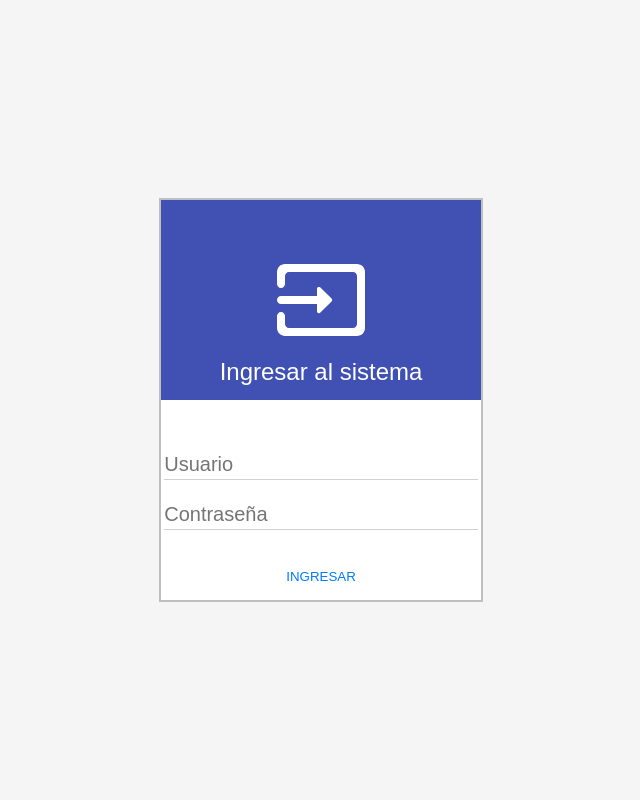
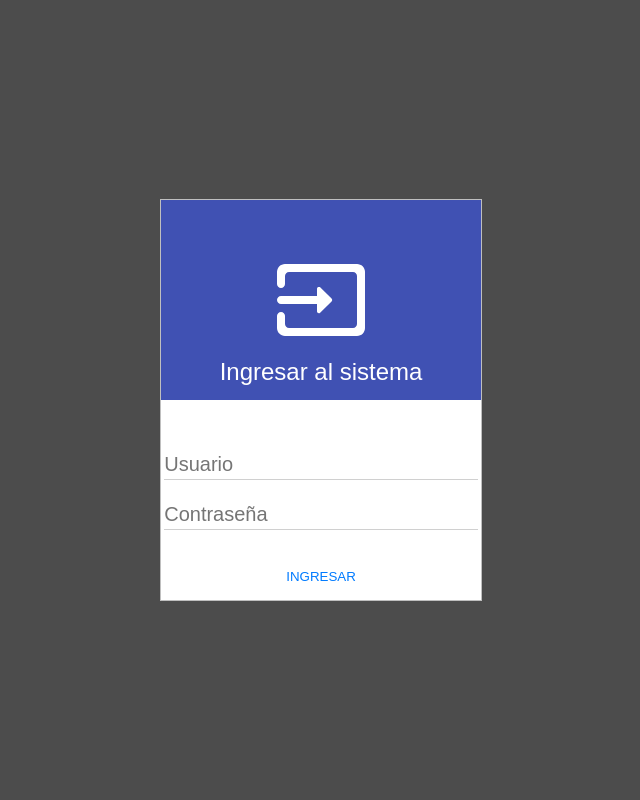
Before and after one commit to LucioTrucco/SistemaSeguimientoCapacitaciones, a Flask app: page / in a window 1280 px wide. Shown: the whole page, without its empty margins (319-959 px from the left). Run offline with Flask 2, Linux system fonts and the light colour scheme.

Commit message:
Estilos login.

```diff
--- a/Codigo/app/static/css/styles.css
+++ b/Codigo/app/static/css/styles.css
@@ -113,7 +113,7 @@ body,head{
 	padding: 0;
 	width: 320px;
 	height: 400px;
-	border: 2px solid #BFBFBF;
+	border: 1px solid #BFBFBF;
 	text-align: center;
 	top: 50%;
 	left: 50%;
--- a/Codigo/app/templates/login.html
+++ b/Codigo/app/templates/login.html
@@ -1,7 +1,7 @@
 <html>
   <link rel="stylesheet" href="{{ url_for('static', filename='css/styles.css') }}" >
   <meta charset="UTF-8">
-  <body style="background-color:#F5F5F5">
+  <body style="background-color:rgb(0,0,0,0.7)">
     <div class="login">
 
     <div class="imglogin">
```
